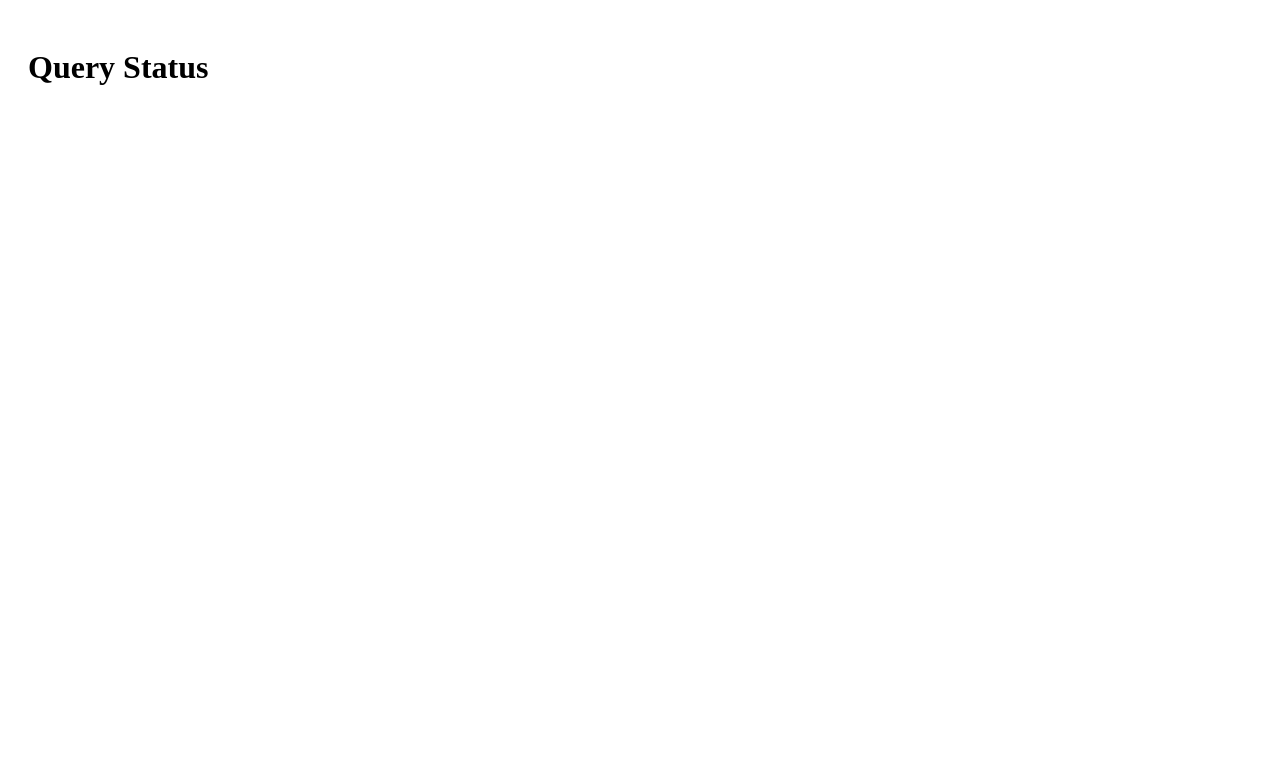
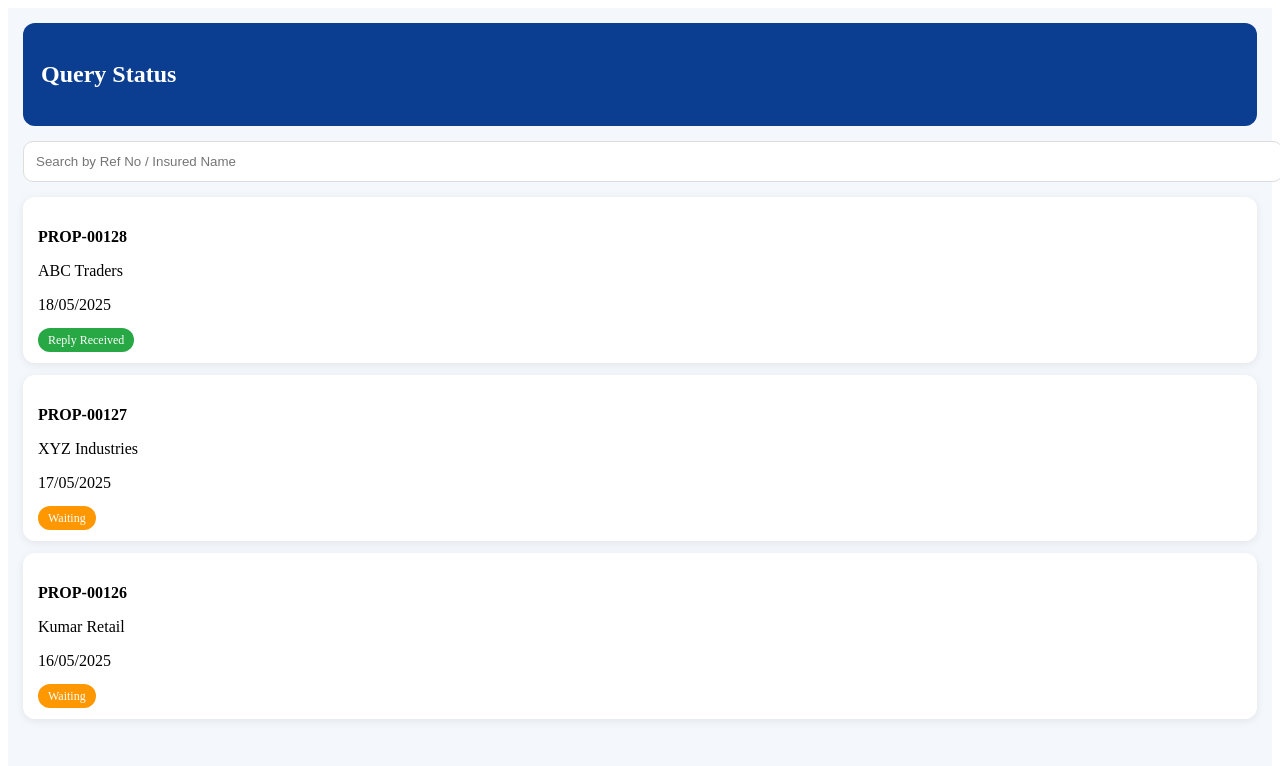
Before and after one commit to Arunsonly/property-insurance-portal, a Next.js app: page /admin/query-status in a window 1280 px wide. Shown: the top 766 px of the page. Built offline with nearby package versions, Linux system fonts and the light colour scheme.

Commit message:
Update query-status.js

```diff
--- a/pages/admin/query-status.js
+++ b/pages/admin/query-status.js
@@ -1,7 +1,87 @@
 export default function QueryStatus() {
+  const data = [
+    {
+      ref: "PROP-00128",
+      name: "ABC Traders",
+      date: "18/05/2025",
+      status: "Reply Received",
+      color: "#28a745",
+    },
+    {
+      ref: "PROP-00127",
+      name: "XYZ Industries",
+      date: "17/05/2025",
+      status: "Waiting",
+      color: "#ff9800",
+    },
+    {
+      ref: "PROP-00126",
+      name: "Kumar Retail",
+      date: "16/05/2025",
+      status: "Waiting",
+      color: "#ff9800",
+    },
+  ];
+
   return (
-    <div style={{ padding: "20px" }}>
-      <h1>Query Status</h1>
+    <div
+      style={{
+        minHeight: "100vh",
+        background: "#f4f7fc",
+        padding: "15px",
+      }}
+    >
+      <div
+        style={{
+          background: "#0b3d91",
+          color: "#fff",
+          padding: "18px",
+          borderRadius: "12px",
+          marginBottom: "15px",
+        }}
+      >
+        <h2>Query Status</h2>
+      </div>
+
+      <input
+        placeholder="Search by Ref No / Insured Name"
+        style={{
+          width: "100%",
+          padding: "12px",
+          borderRadius: "10px",
+          border: "1px solid #ddd",
+          marginBottom: "15px",
+        }}
+      />
+
+      {data.map((item, index) => (
+        <div
+          key={index}
+          style={{
+            background: "#fff",
+            borderRadius: "12px",
+            padding: "15px",
+            marginBottom: "12px",
+            boxShadow: "0 2px 8px rgba(0,0,0,0.08)",
+          }}
+        >
+          <p><b>{item.ref}</b></p>
+          <p>{item.name}</p>
+          <p>{item.date}</p>
+
+          <span
+            style={{
+              background: item.color,
+              color: "#fff",
+              padding: "5px 10px",
+              borderRadius: "20px",
+              fontSize: "12px",
+            }}
+          >
+            {item.status}
+          </span>
+        </div>
+      ))}
     </div>
   );
 }
```
